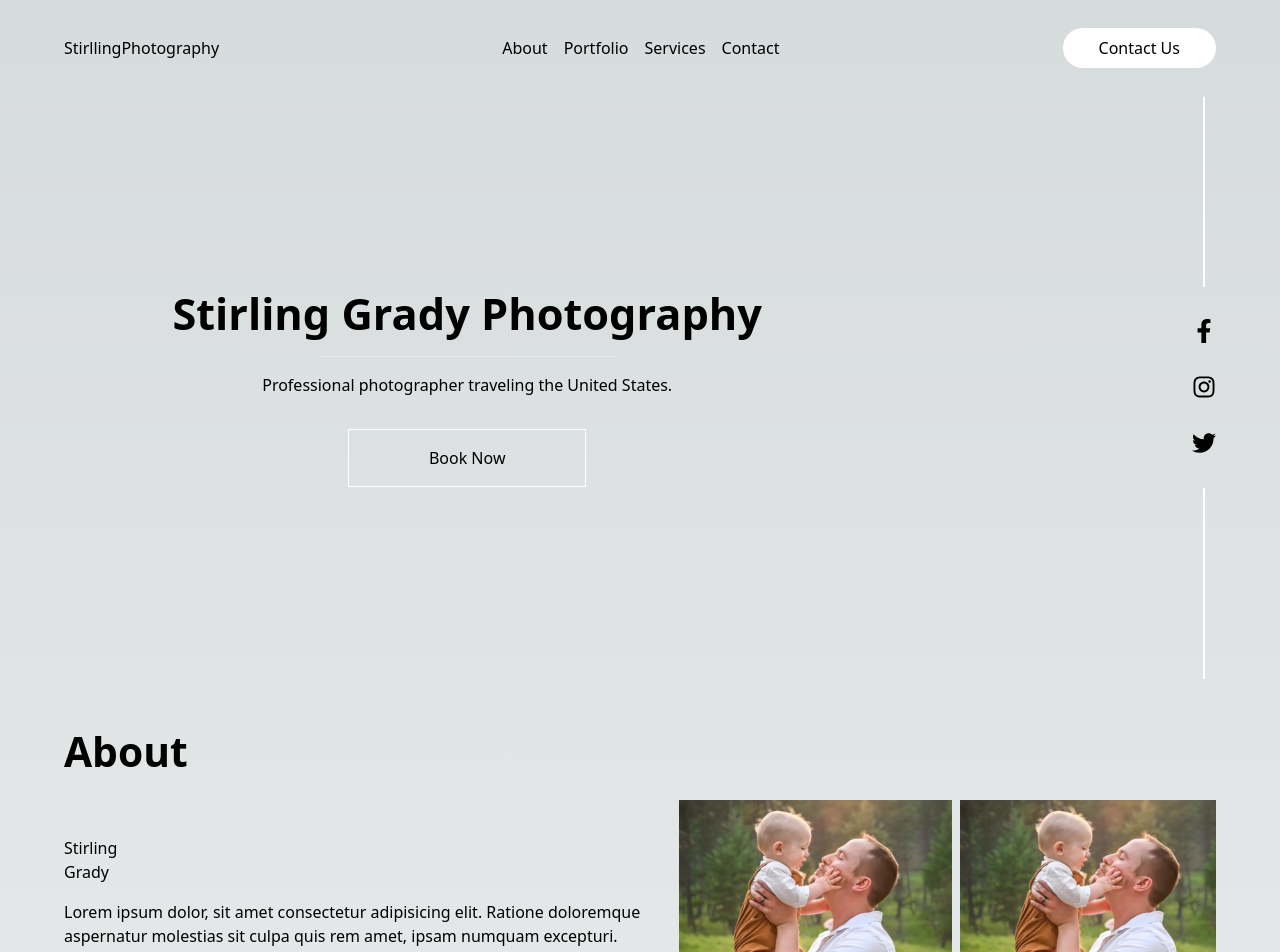
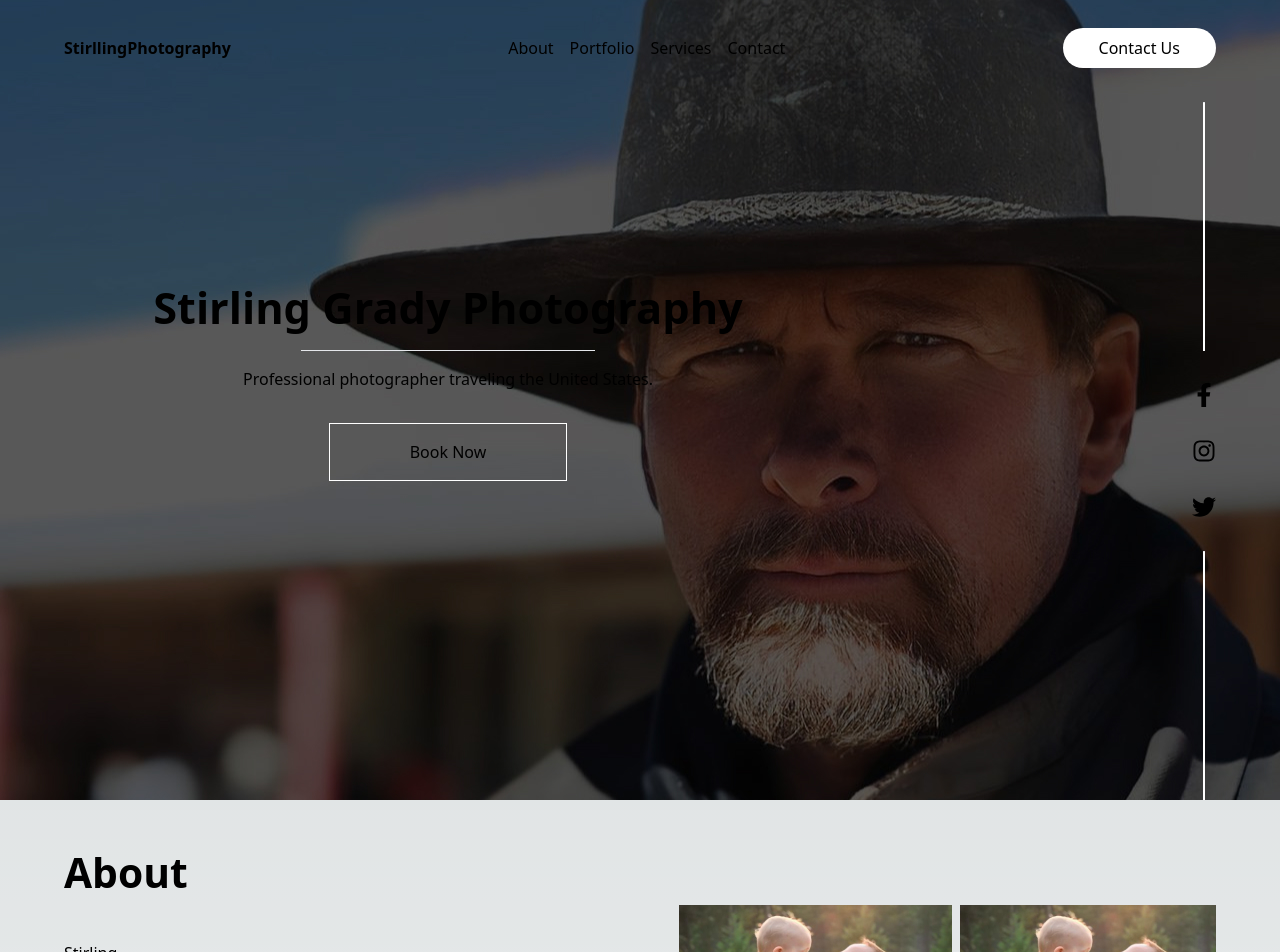
Before and after one commit to NajafAli786110/stirlling-react, a React (Create React App) app: page / in a window 1280 px wide. Shown: the top 952 px of the page. Built offline with nearby package versions, Linux system fonts and the light colour scheme.

Commit message:
Hero section final on Homepage

```diff
--- a/src/components/About.jsx
+++ b/src/components/About.jsx
@@ -3,11 +3,11 @@ import imgMain from "../images/Rectangle-119.jpg"
 
 export default function About() {
     return (
-        <div className='py-12 w-[90%] flex flex-col justify-center gap-6'>
+        <div className='py-12 w-[90%] flex flex-col justify-center gap-2'>
             <h2 className='regular-42'>About</h2>
             <div className='flex items-center justify-between'>
                 <div className='flex flex-col gap-4 w-[55%]'>
-                    <div className='flex gap-7 items-center'>
+                    <div className='flex gap-4 items-center'>
                         <h4 className='w-[20%]'>Stirling Grady</h4>
                         <hr className='w-full' />
                     </div>
--- a/src/components/Header.jsx
+++ b/src/components/Header.jsx
@@ -2,9 +2,9 @@ import { Link } from "react-router-dom"
 
 export default function Header() {
     return (
-        <header className="flex items-center justify-between w-[90%] py-7">
+        <header className="flex items-center justify-between w-[90%] py-7 absolute z-10 top-0">
             <Link href="/">
-                <p>StirllingPhotography</p>
+                <p className="font-bold">StirllingPhotography</p>
             </Link>
             <ul className="header-menu-list flex gap-4 items-center justify-center">
                 <Link href="/services">
--- a/src/components/HeroSection.jsx
+++ b/src/components/HeroSection.jsx
@@ -1,11 +1,12 @@
 import React from 'react'
 import { Link } from 'react-router-dom'
+import main_img from '../images/hero-img.jpg'
 import { FaFacebookF, FaInstagram, FaTwitter } from "react-icons/fa";
 
 export default function HeroSection() {
-  return (
-    <section className='w-[90%] flex justify-between'>
-            <div className='py-48 flex flex-col gap-8 w-[70%] items-center'>
+    return (
+        <section className='w-[100%] flex justify-between h-screen' style={{ backgroundImage: `url(${main_img})` }}>
+            <div className='py-[22%] flex flex-col gap-8 w-[70%] items-center'>
                 <div className='flex flex-col gap-4 items-center'>
                     <h1 className='regular-48'>Stirling Grady Photography</h1>
                     <hr className='w-1/2 h-[1px] bg-white' />
@@ -13,7 +14,7 @@ export default function HeroSection() {
                 </div>
                 <Link href="/" className='px-20 py-4 border-[1px] border-white'>Book Now</Link>
             </div>
-            <div className='flex flex-col items-center gap-8'>
+            <div className='pt-[8%] flex flex-col items-center gap-8 pr-[5%]'>
                 <hr className='w-[2px] h-[50%] bg-white' />
                 <Link href="/">
                     <FaFacebookF className='text-2xl' />
@@ -27,5 +28,5 @@ export default function HeroSection() {
                 <hr className='w-[2px] h-[50%] bg-white' />
             </div>
         </section>
-  )
+    )
 }
```
Also changed, not shown: src/images/hero-img.jpg (added).
